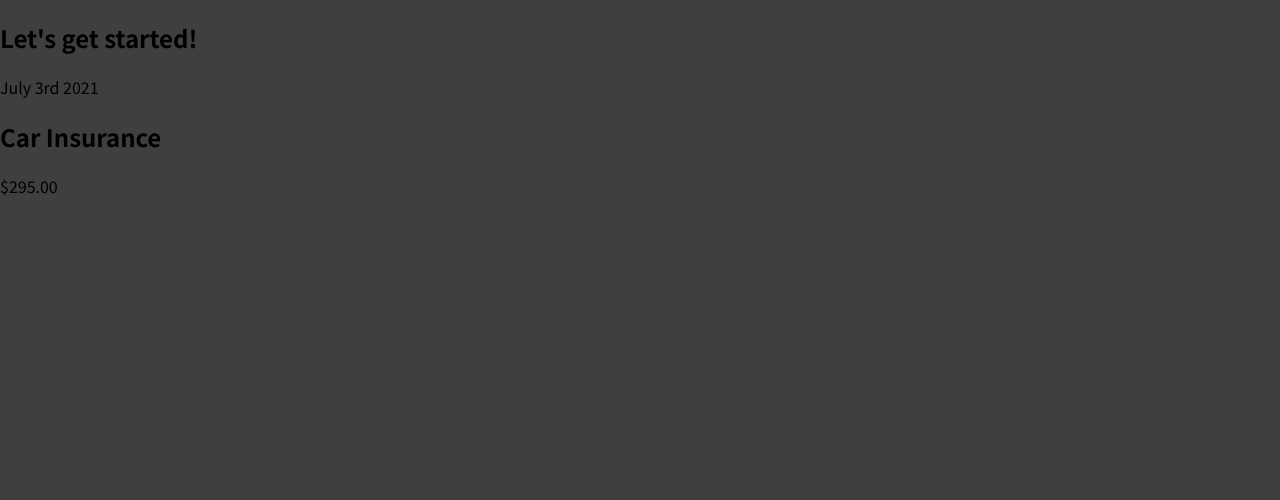
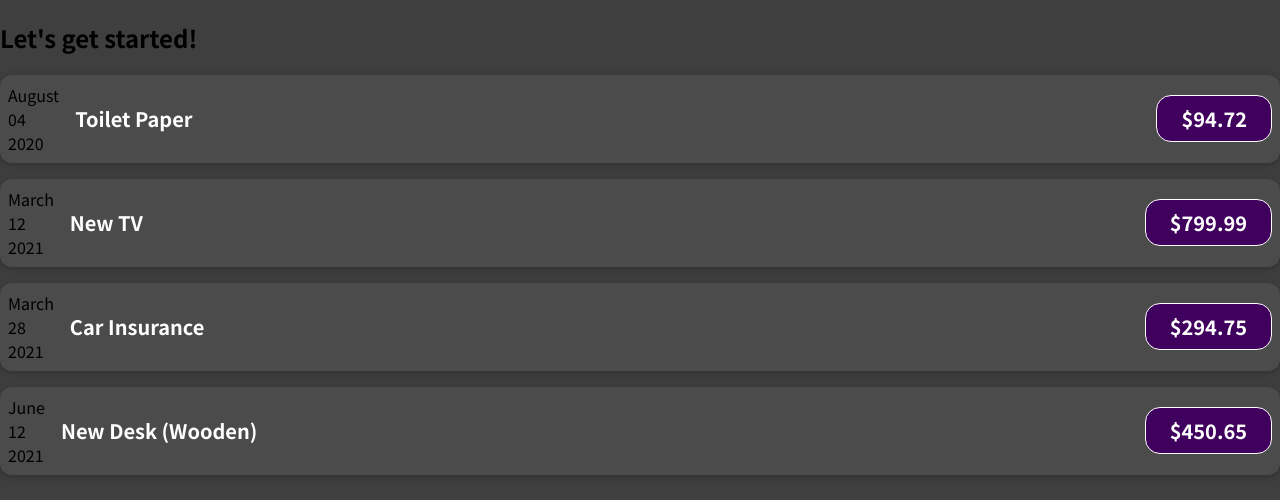
Before and after one commit to rsmalberca/React-projects, a JavaScript app: page / in a window 1280 px wide. Shown: the top 500 px of the page. Built offline with nearby package versions, Linux system fonts and the light colour scheme.

Commit message:
practicing with components

```diff
--- a/src/App.js
+++ b/src/App.js
@@ -2,12 +2,36 @@ import ExpenseItem from "./Components/ExpenseItem";
 // Always make sure you are importing from the correct file, the correct folder, etc. Check, carefully, the names and the path.
 
 function App() {
+  const expenses = [
+    {
+      id: "e1",
+      title: "Toilet Paper",
+      amount: 94.72,
+      date: new Date(2020, 7, 4),
+    },
+    { id: "e2", title: "New TV", amount: 799.99, date: new Date(2021, 2, 12) },
+    {
+      id: "e3",
+      title: "Car Insurance",
+      amount: 294.75,
+      date: new Date(2021, 2, 28),
+    },
+    {
+      id: "e4",
+      title: "New Desk (Wooden)",
+      amount: 450.65,
+      date: new Date(2021, 5, 12),
+    },
+  ];
   return (
     // HTML code inside a JS file??? WDF?!!!
     //well, this is JSX : JavaScript XML. This is allowed because all the transformations that happen behind the scenes.
     <div>
       <h2>Let's get started!</h2>
-      <ExpenseItem></ExpenseItem>
+      <ExpenseItem name={expenses[0].title} qty={expenses[0].amount} expenseDate={expenses[0].date}></ExpenseItem>
+      <ExpenseItem name={expenses[1].title} qty={expenses[1].amount} expenseDate={expenses[1].date}></ExpenseItem>
+      <ExpenseItem name={expenses[2].title} qty={expenses[2].amount} expenseDate={expenses[2].date}></ExpenseItem>
+      <ExpenseItem name={expenses[3].title} qty={expenses[3].amount} expenseDate={expenses[3].date}></ExpenseItem>
     </div>
   );
 }
--- /dev/null
+++ b/src/Components/ExpenseItem.css
@@ -0,0 +1,58 @@
+.expense-item {
+  display: flex;
+  justify-content: space-between;
+  align-items: center;
+  box-shadow: 0 2px 8px rgba(0, 0, 0, 0.25);
+  padding: 0.5rem;
+  margin: 1rem 0;
+  border-radius: 12px;
+  background-color: #4b4b4b;
+}
+
+.expense-item__description {
+  display: flex;
+  flex-direction: column;
+  gap: 1rem;
+  align-items: flex-end;
+  flex-flow: column-reverse;
+  justify-content: flex-start;
+  flex: 1;
+}
+
+.expense-item h2 {
+  color: #3a3a3a;
+  font-size: 1rem;
+  flex: 1;
+  margin: 0 1rem;
+  color: #ffffff;
+}
+
+.expense-item__price {
+  font-size: 1rem;
+  font-weight: bold;
+  color: white;
+  background-color: #40005d;
+  border: 1px solid white;
+  padding: 0.5rem;
+  border-radius: 15px;
+}
+
+/* Media Query for smaller devices */
+
+@media (min-width: 580px) {
+  .expense-item__description {
+    flex-direction: row;
+    align-items: center;
+    justify-content: flex-start;
+    flex: 1;
+  }
+
+  .expense-item__description h2 {
+    font-size: 1.25rem;
+  }
+
+  .expense-item__price {
+    font-size: 1.25rem;
+    padding: 0.5rem 1.5rem;
+  }
+}
--- a/src/Components/ExpenseItem.js
+++ b/src/Components/ExpenseItem.js
@@ -1,11 +1,25 @@
-function ExpenseItem() {
+import "./ExpenseItem.css";
+//with this we bring all the CSS file into our JS file.
+
+function ExpenseItem(props) {
+  const month = props.expenseDate.toLocaleString('en-US', {month:'long'});
+  const day = props.expenseDate.toLocaleString('en-US', {day:'2-digit'});
+  const year = props.expenseDate.getFullYear();
+
   return (
     // It is important to have ONLY one root element for component, in this case the main div.
-    <div>
-      <div>July 3rd 2021</div>
+    //This is JSX code, this format (the type of code).
+
+    //So the key you access on your PROPS object has to be the name you picked for your attribute (prop) in the App.js file. In the <ExpenseItem> element.
+    <div className="expense-item ">
       <div>
-        <h2>Car Insurance</h2>
-        <div>$295.00</div>
+        <div>{month}</div>
+        <div>{day}</div>
+        <div>{year}</div>
+      </div>
+      <div className="expense-item__description">
+        <h2>{props.name}</h2>
+        <div className="expense-item__price">${props.qty}</div>
       </div>
     </div>
   );
```
Also changed, not shown: 2 other files (tests, documents, lock files or other folders).
